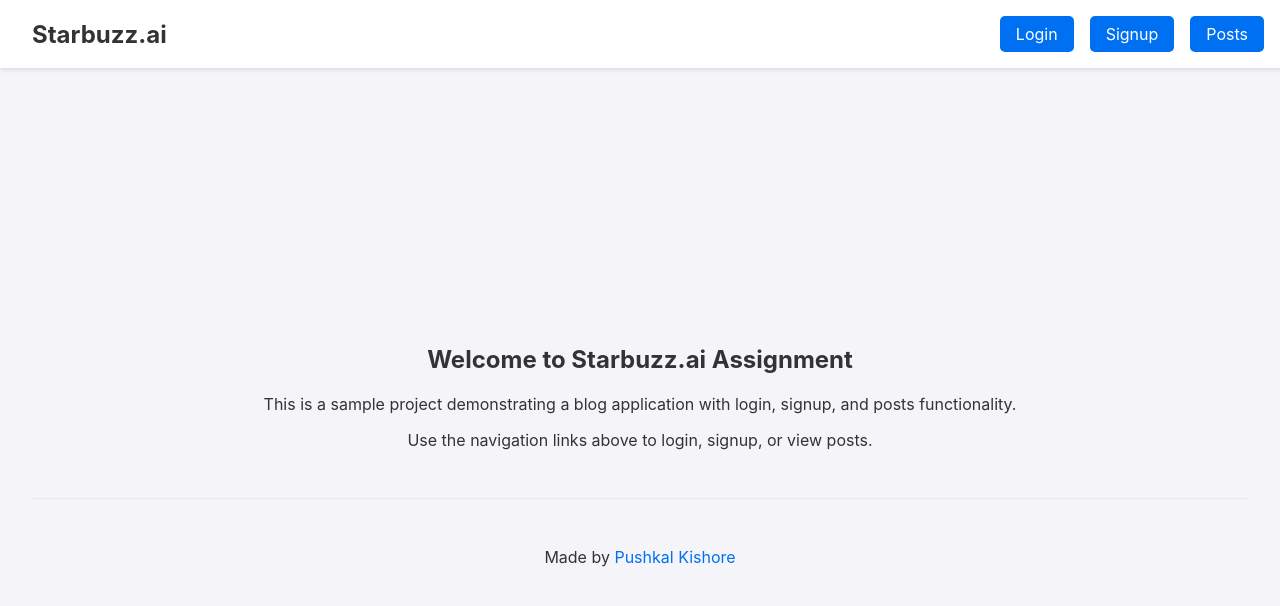
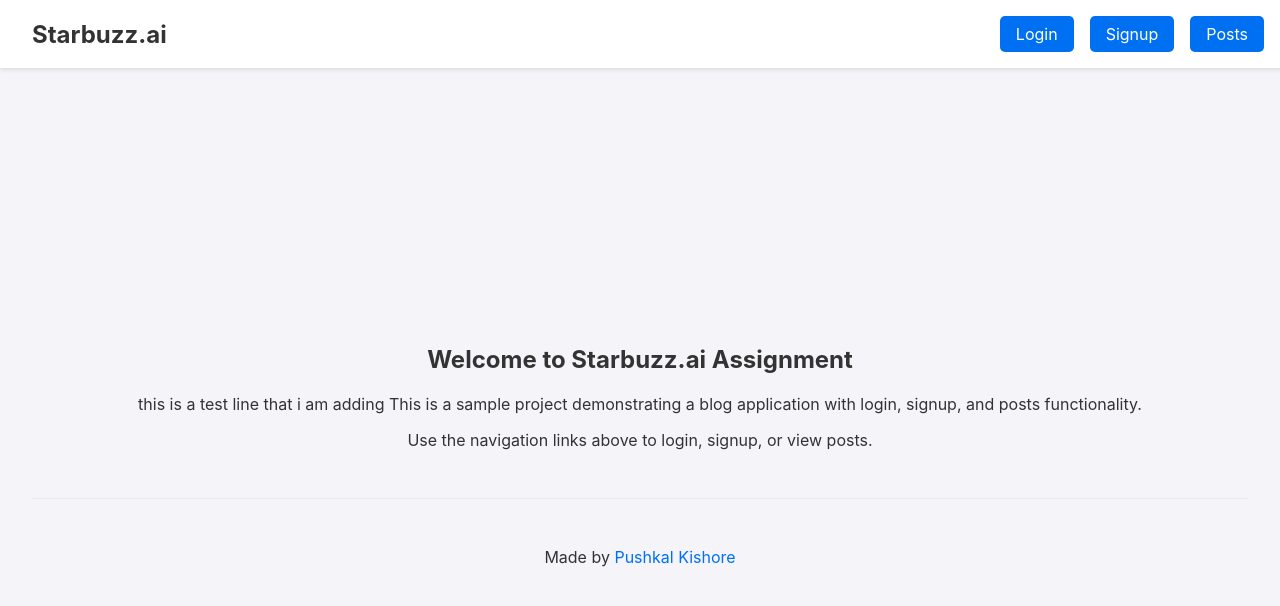
Before and after one commit to pushkalkishore/starbuzz-assignment, a Next.js app in the folder blog-frontend/: page / in a window 1280 px wide. Shown: the top 606 px of the page. Built offline with nearby package versions, Linux system fonts and the light colour scheme.

Commit message:
this is test commit

```diff
--- a/blog-frontend/pages/index.js
+++ b/blog-frontend/pages/index.js
@@ -15,8 +15,9 @@ export default function Home() {
       <main className="main">
         <h2>Welcome to Starbuzz.ai Assignment</h2>
         <p>
-          This is a sample project demonstrating a blog application with login,
-          signup, and posts functionality.
+          this is a test line that i am adding This is a sample project
+          demonstrating a blog application with login, signup, and posts
+          functionality.
         </p>
         <p>Use the navigation links above to login, signup, or view posts.</p>
       </main>
```
Also changed, not shown: 1 other file (tests, documents, lock files or other folders).
